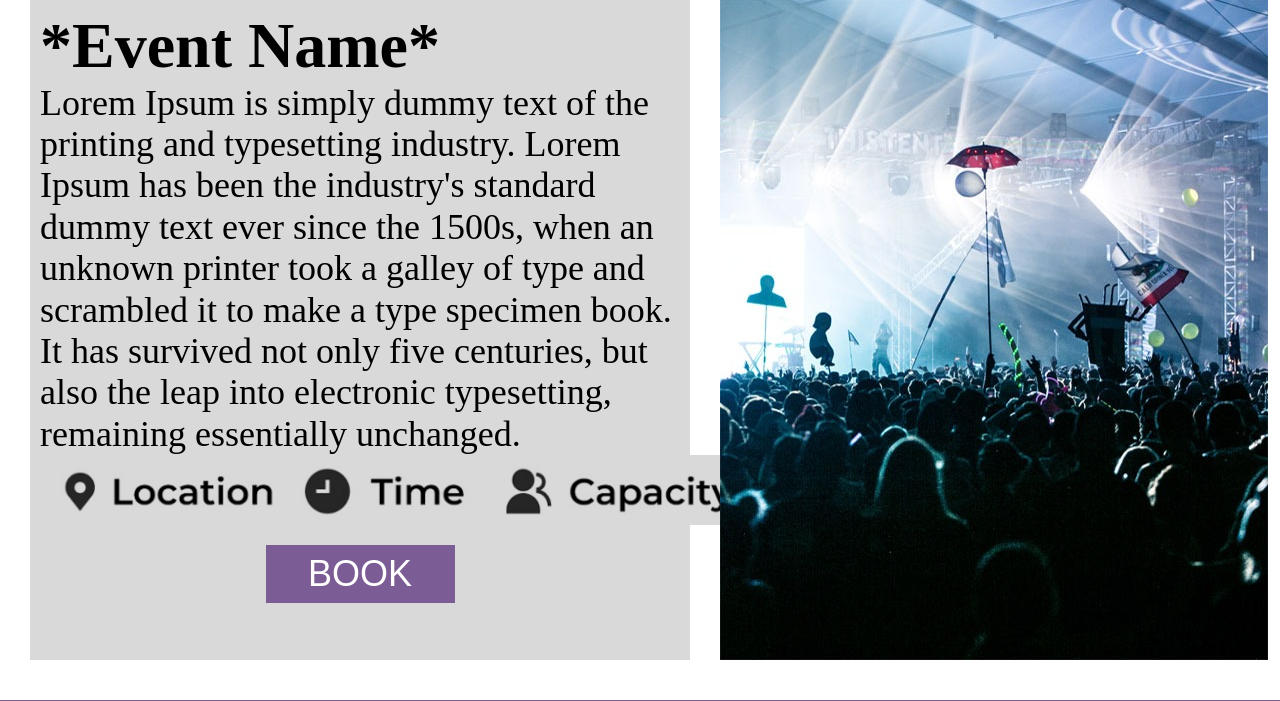
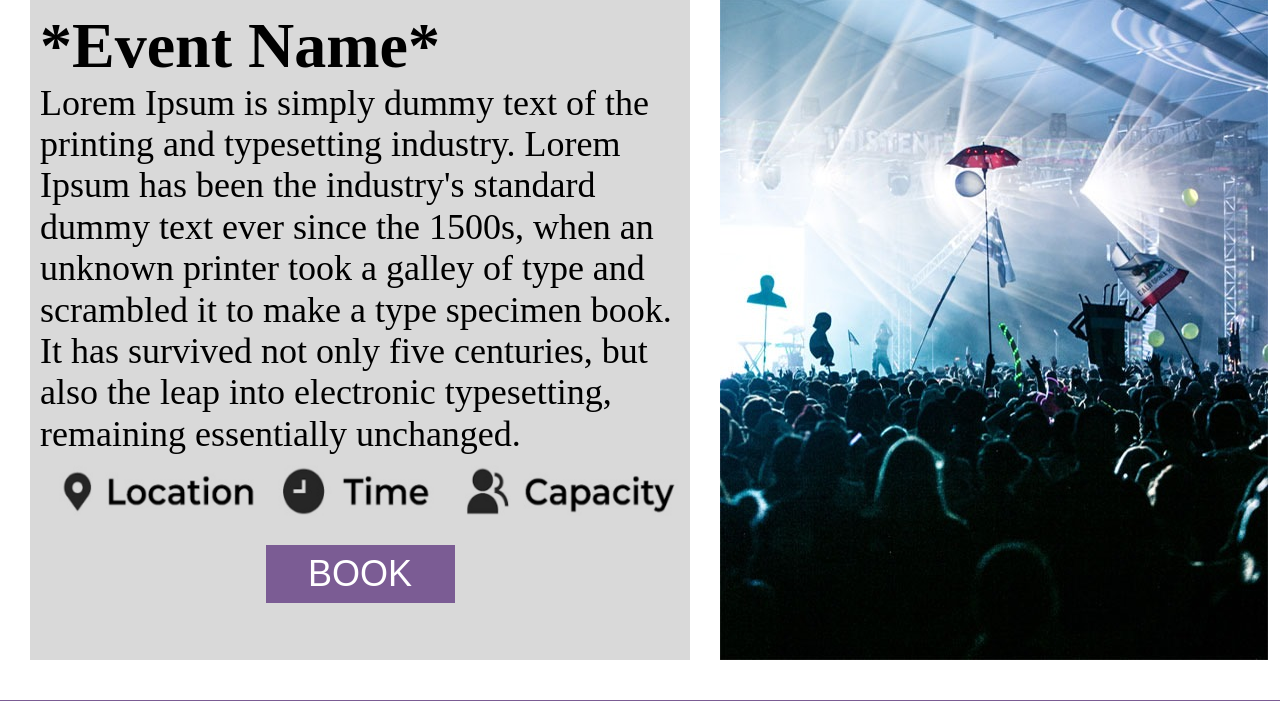
Before and after one commit to iarinamd/GroupD-period2, a PHP site: page /eventPage.php in a window 1280 px wide. Shown: the part 141-842 px from the top of the page. Run offline with PHP 8.4, Linux system fonts and the light colour scheme.

Commit message:
update events page: modified image size from pixels to percentages

```diff
--- a/css/style.css
+++ b/css/style.css
@@ -35,7 +35,7 @@ section > div > h1{
 }
 
 section > div > img{
-    width: 700px;
+    width: 100%;
     height: 70px;
     margin-left: 10px;
 }
```
